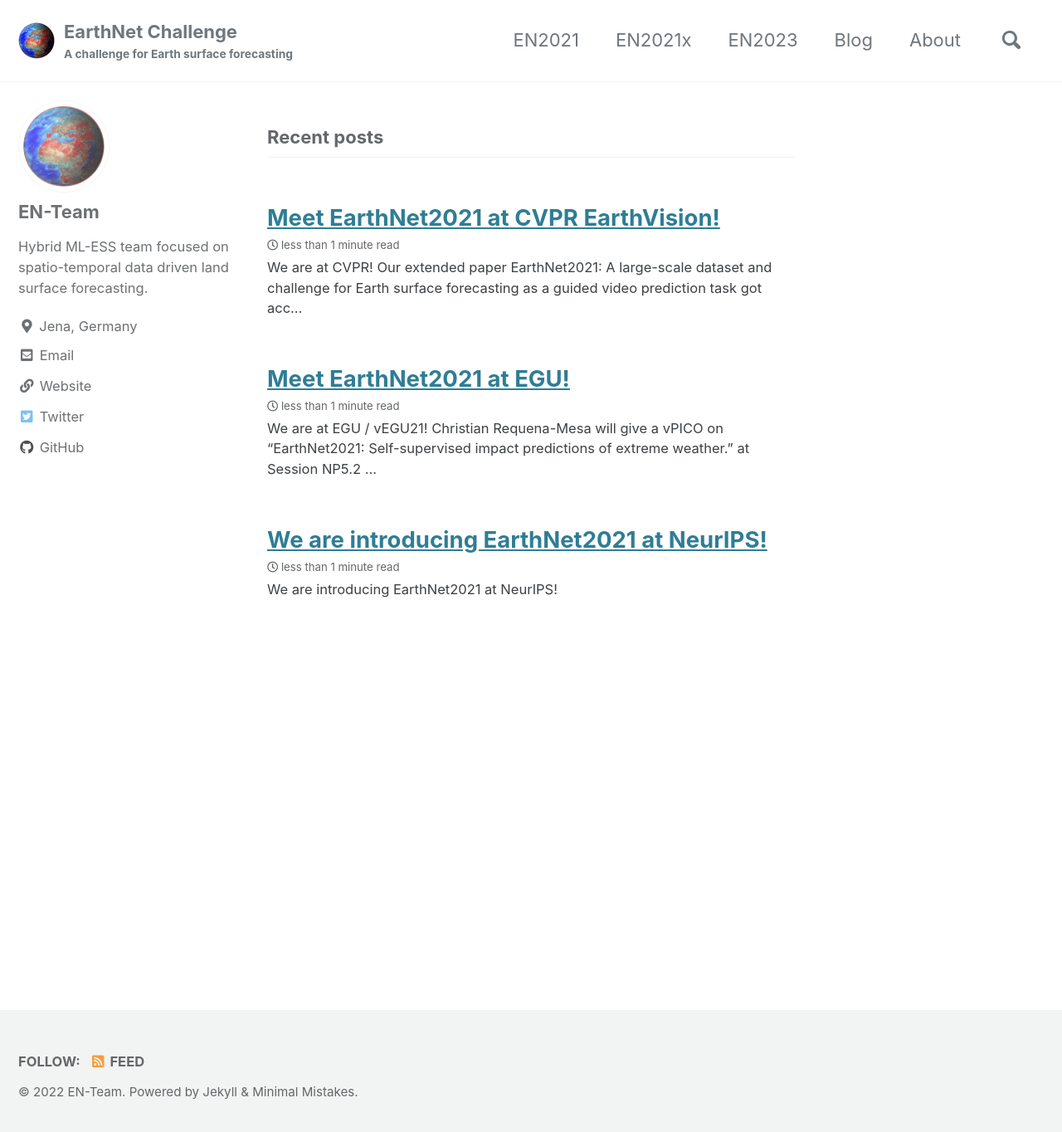
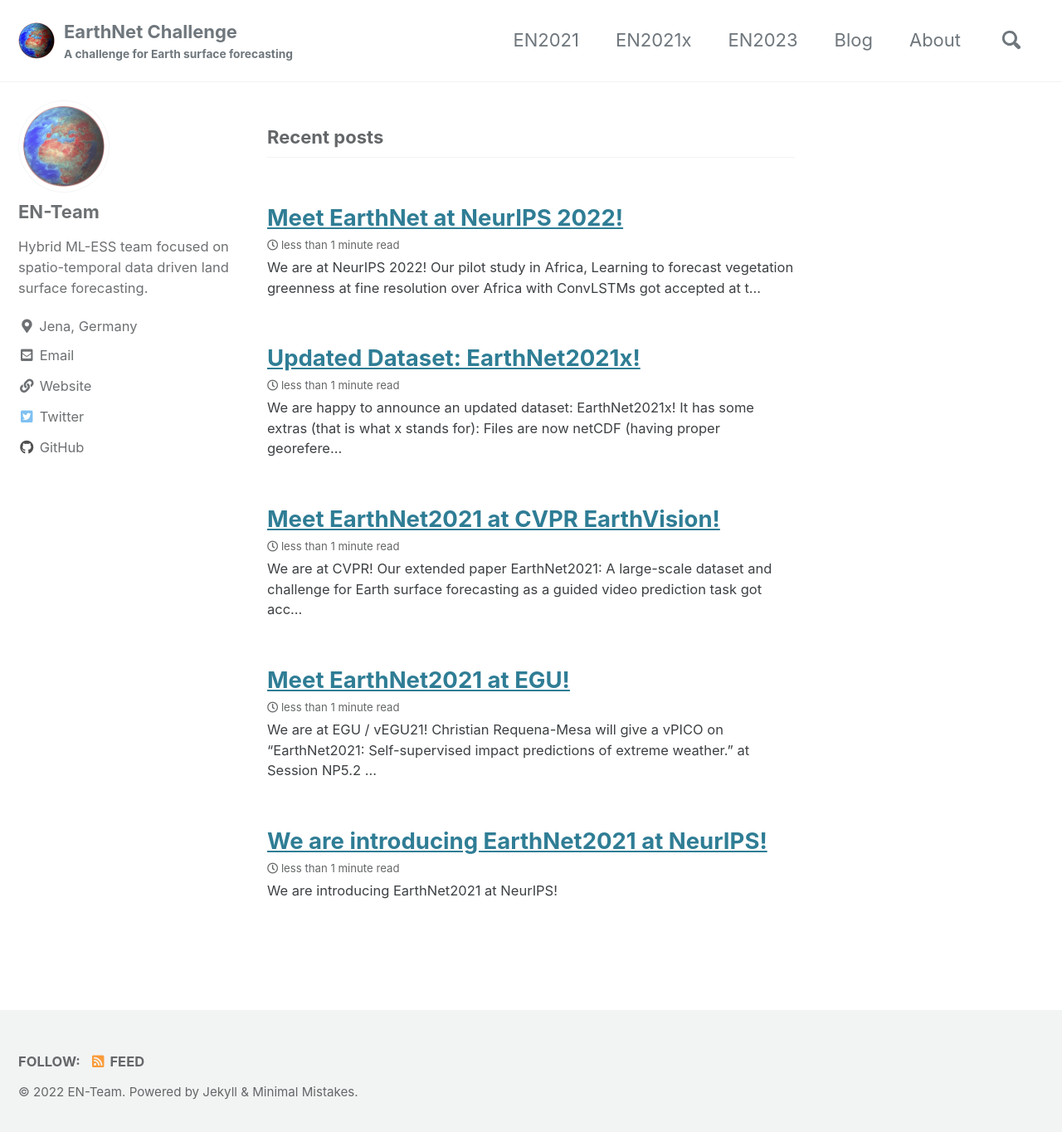
Before and after one commit to earthnet2021/earthnet-model-intercomparison-suite, a Jekyll site: the page built from docs/blog/index.html, in a window 1280 px wide and 1372 px high. Shown: the top 1364 px of the window at 83% size. Built offline with Jekyll 4.4.1, drawn with Linux system fonts in a browser that asks for light colours; cached includes are drawn as plain includes; the list of posts is cut into pages by our own code.

Commit message:
added more posts

```diff
--- a/docs/_data/navigation.yml
+++ b/docs/_data/navigation.yml
@@ -5,7 +5,7 @@ main:
   - title: "EN2021x"
     url: /en21x/download/
   - title: "EN2023"
-    url: /en23/quick-start-guide/
+    url: /en23/ds-africa/
   - title: "Blog"
     url: /blog/
   - title: "About"
--- /dev/null
+++ b/docs/_posts/2022-11-29-EarthNet2021x.md
@@ -0,0 +1,23 @@
+---
+layout: posts
+author_profile: true
+toc: true
+toc_sticky: true
+author: vbenson
+title:  "Updated Dataset: EarthNet2021x!"
+date:   2022-11-29 14:04:28 +0100
+categories: Conferences
+---
+
+We are happy to announce an updated dataset: [EarthNet2021x](https://www.earthnet.tech/en21x/download/)!
+
+It has some extras (that is what `x` stands for):
+- Files are now netCDF (having proper georeferencing)
+- Landcover map included
+- New cloud mask
+- New Scoring with a focus on vegetation modeling
+- No more mesoscale weather
+
+We have prepared a [little Jupyter Notebook](https://github.com/earthnet2021/earthnet-toolkit/blob/master/notebooks/exploring_earthnet2021x.ipynb) to get you started with it!
+
+Looking forward to hear your thoughts 🚀
--- /dev/null
+++ b/docs/_posts/2022-11-30-EarthNet is at NeurIPS 2022.md
@@ -0,0 +1,19 @@
+---
+layout: posts
+author_profile: true
+toc: true
+toc_sticky: true
+author: vbenson
+title:  "Meet EarthNet at NeurIPS 2022!"
+date:   2022-11-30 14:04:28 +0100
+categories: Conferences
+---
+We are at NeurIPS 2022!
+
+Our pilot study in Africa, [Learning to forecast vegetation greenness at fine resolution over Africa with ConvLSTMs](https://arxiv.org/abs/2210.13648) got accepted at two NeurIPS workshops:
+
+- [Artificial Intelligence for Humanitarian Assistance and Disaster Response](https://www.hadr.ai/), Dec 3 (in person)
+- [Tackling Climate Change with Machine Learning](https://www.climatechange.ai/events/neurips2022), Dec 9 (online)
+
+
+Our team member Claire Robin will be at NeurIPS, looking forward meeting to meet you! 🌍🛰
```
